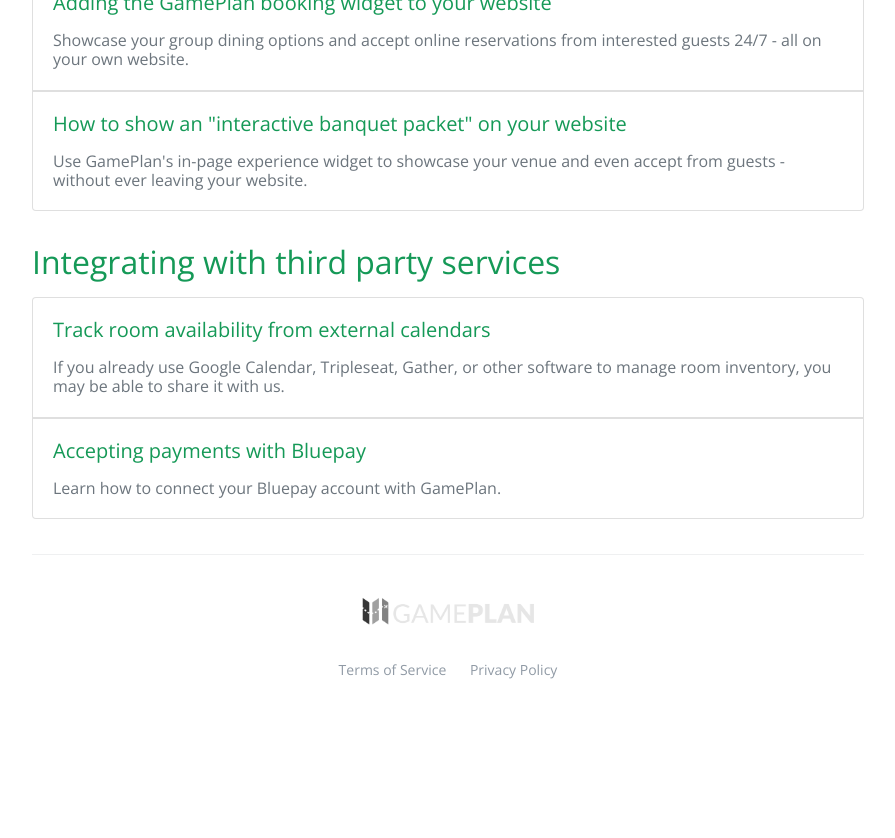
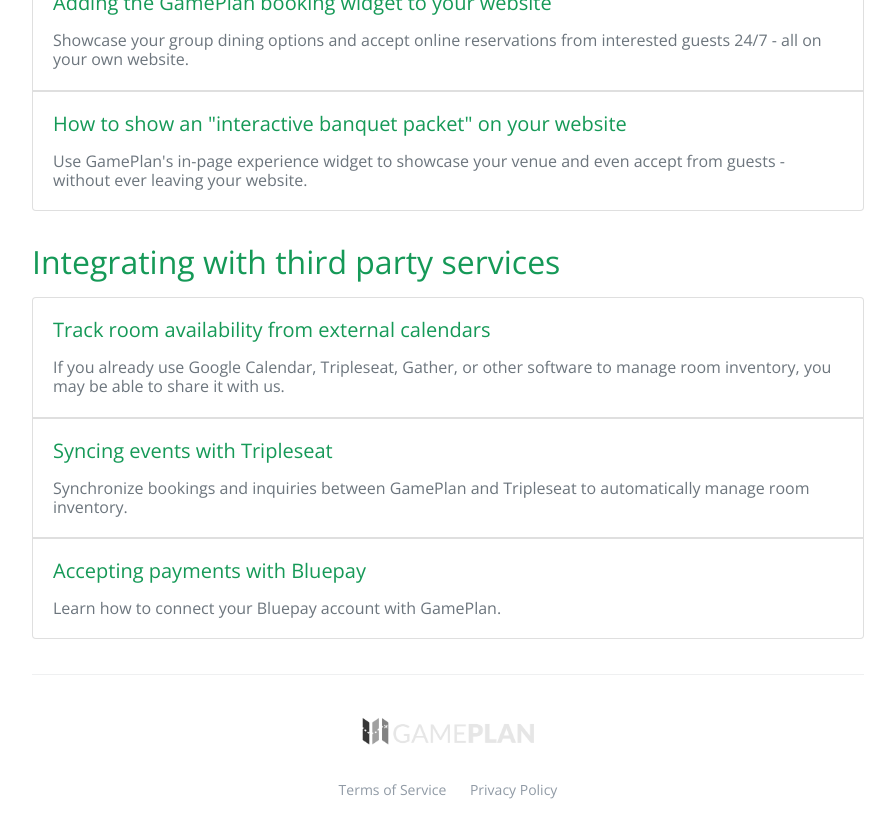
Before and after one commit to gpln/help, a Jekyll site: the page built from venue-support/index.html, in a window 1280 px wide and 900 px high, scrolled down 717 px. Shown: the top 838 px of the window, without its empty margins (192-1087 px from the left). Built offline with Jekyll 4.4.1, drawn with Linux system fonts in a browser that asks for light colours; before the commit the page ends 1497 px from its top, so only the background shows below that.

Commit message:
Add Tripleseat documenation

```diff
--- a/venue-support/index.html
+++ b/venue-support/index.html
@@ -53,6 +53,13 @@
     </div>
   </a>
 
+  <a class="card" href="syncing-with-tripleseat">
+    <div class="card-body">
+      <h5 class="card-title">Syncing events with Tripleseat</h5>
+      <h6 class="card-subtitle text-muted">Synchronize bookings and inquiries between GamePlan and Tripleseat to automatically manage room inventory.</h6>
+    </div>
+  </a>
+
   <a class="card" href="accepting-payments-with-bluepay">
     <div class="card-body">
       <h5 class="card-title">Accepting payments with Bluepay</h5>
```
Also changed, not shown: venue-support/syncing-with-tripleseat.md (added, +15 -0 lines), venue-support/images/tripleseat-keys.png (added), venue-support/images/tripleseat-settings.png (added).
